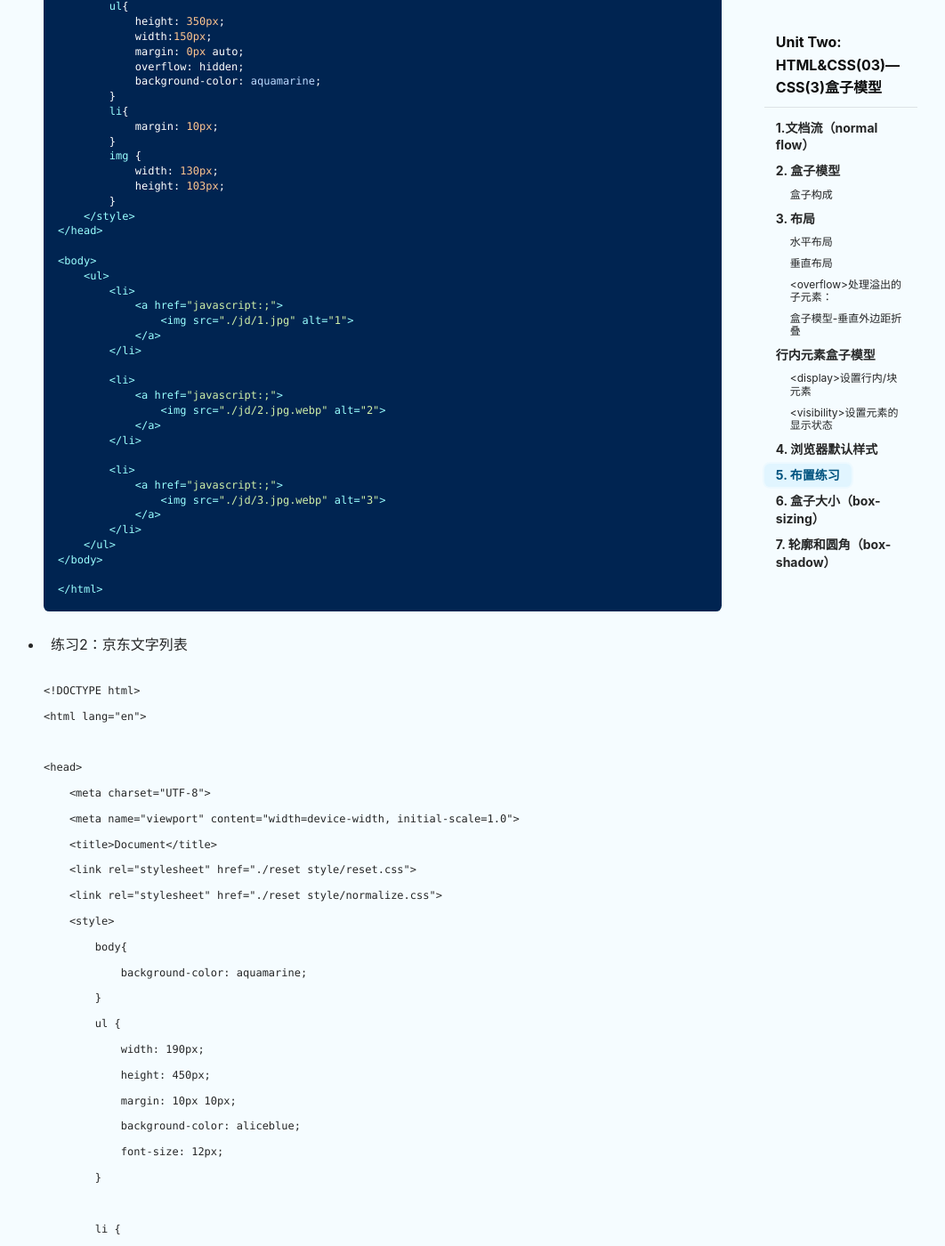
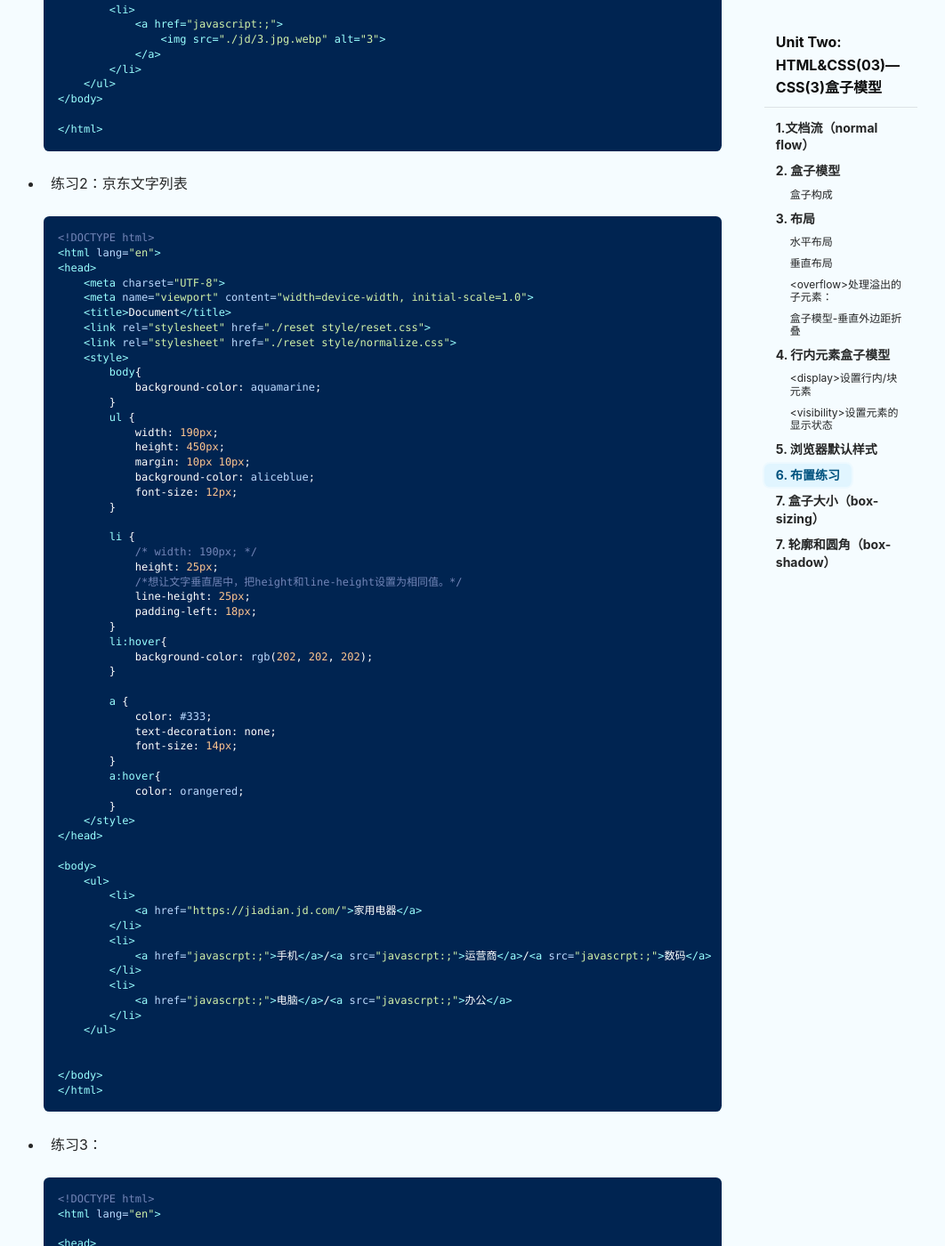
Before and after one commit to suntarliarzn/suntarliarzn.github.io, a Jekyll site: the page built from _posts/2020-05-26-HTML&CSS(04)-CSS(3).md, in a window 1280 px wide and 1400 px high, scrolled down 11401 px. Shown: the whole window at 89% size, without its empty margins (112-1174 px from the left). Built offline with Jekyll 4.4.1, drawn with Linux system fonts in a browser that asks for light colours; nearby versions of some CDN libraries; comment, search, counter and statistics services are not loaded; some of the changed text lies outside the part shown.

Commit message:
Update 2020-05-26-HTML&CSS(04)-CSS(3).md

````diff
--- a/_posts/2020-05-26-HTML&CSS(04)-CSS(3).md
+++ b/_posts/2020-05-26-HTML&CSS(04)-CSS(3).md
@@ -153,10 +153,9 @@
     - 元素在页面中自左向右排列，所以默认情况下，**左和上外边距会移动自身。而设置下和右会移动其他元素。**
     - 负值往相反方向移动。
 
-    ```htm
+    ```html
     <!DOCTYPE html>
     <html lang="en">
-
     <head>
         <meta charset="UTF-8">
         <meta name="viewport" content="width=device-width, initial-scale=1.0">
@@ -195,7 +194,6 @@
 
         </div>
     </body>
-
     </html>
     ```
 
@@ -447,28 +445,28 @@
 
 
 
-- ## 行内元素盒子模型
+## 4. 行内元素盒子模型
 
-  - 行内元素不支持`width`宽度、`height`高度。
+- 行内元素不支持`width`宽度、`height`高度。
 
-    - `padding`、border、`margin`垂直方向不影响元素布局。
-    - **水平方向直接相加。**
+  - `padding`、border、`margin`垂直方向不影响元素布局。
+  - **水平方向直接相加。**
 
-  - ### `<display>`设置行内/块元素
+- ### `<display>`设置行内/块元素
 
-    - `inline`将元素设置为行内元素。
-    - `<block> `将元素设置为块元素。
-    - `<inline-block>`将元素设置为行内块元素。
-      - 既可以设置宽度和高度，又不独占一行。
-    - `<table>`将元素设置为一个表格。
-    - `<none>`隐藏元素，**不占据位置**。
+  - `inline`将元素设置为行内元素。
+  - `<block> `将元素设置为块元素。
+  - `<inline-block>`将元素设置为行内块元素。
+    - 既可以设置宽度和高度，又不独占一行。
+  - `<table>`将元素设置为一个表格。
+  - `<none>`隐藏元素，**不占据位置**。
 
-  - ### `<visibility>`设置元素的显示状态
+- ### `<visibility>`设置元素的显示状态
 
-    - `visible`：默认值，元素在页面中正常显示。
-    - `hidden`：元素在页面中隐藏，**但是依然占据页面位置。**
+  - `visible`：默认值，元素在页面中正常显示。
+  - `hidden`：元素在页面中隐藏，**但是依然占据页面位置。**
 
-## 4. 浏览器默认样式
+## 5. 浏览器默认样式
 
 - 默认情况下，浏览器会为元素设置一些默认样式，相当于预设置的CSS。
 
@@ -546,10 +544,9 @@
 
 - 练习2：京东文字列表
 
-  ```HTML
+  ```html
   <!DOCTYPE html>
   <html lang="en">
-
   <head>
       <meta charset="UTF-8">
       <meta name="viewport" content="width=device-width, initial-scale=1.0">
@@ -605,7 +602,6 @@
 
 
   </body>
-
   </html>
   ```
 
@@ -764,7 +760,7 @@
 
 
 
-## 6. 盒子大小（box-sizing）
+## 7. 盒子大小（box-sizing）
 
 - `box-sizing`
 
````
Also changed, not shown: other parts of _posts/2020-05-26-HTML&CSS(04)-CSS(3).md (+1 -1 lines).
